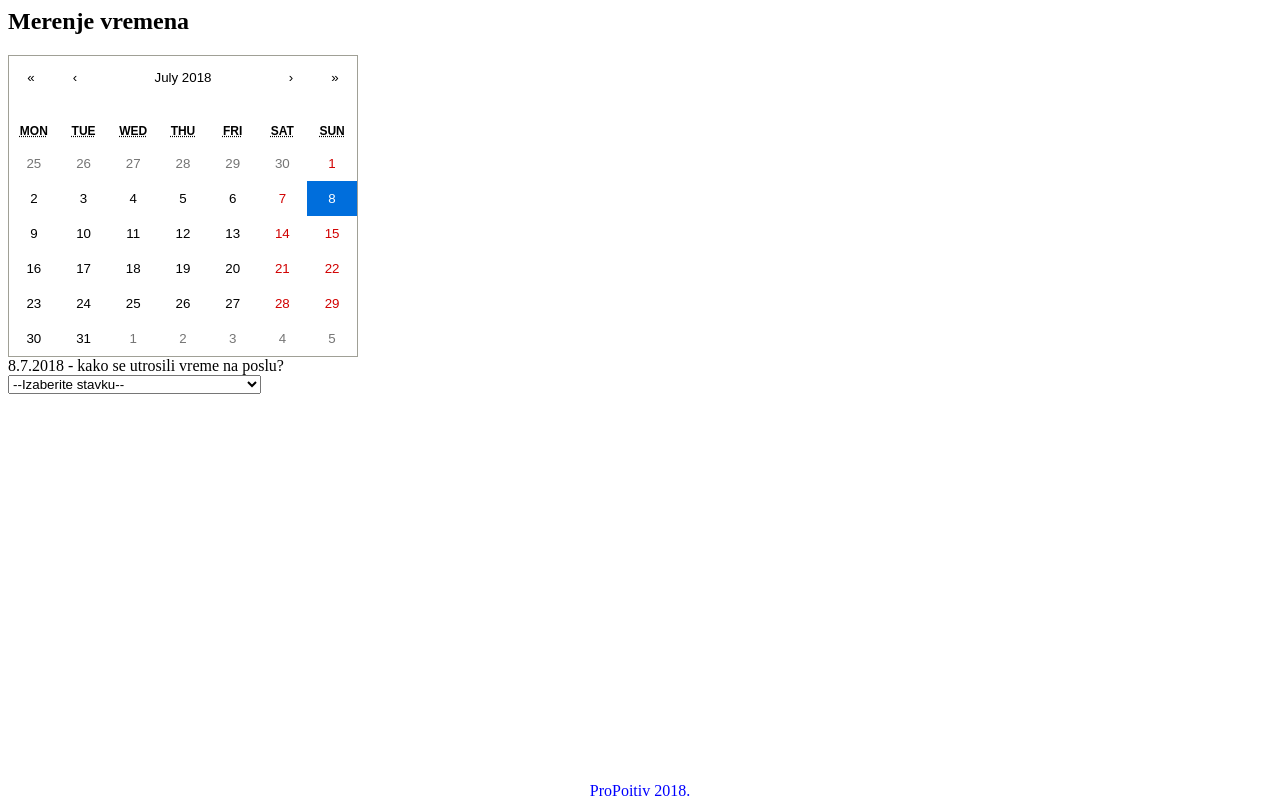
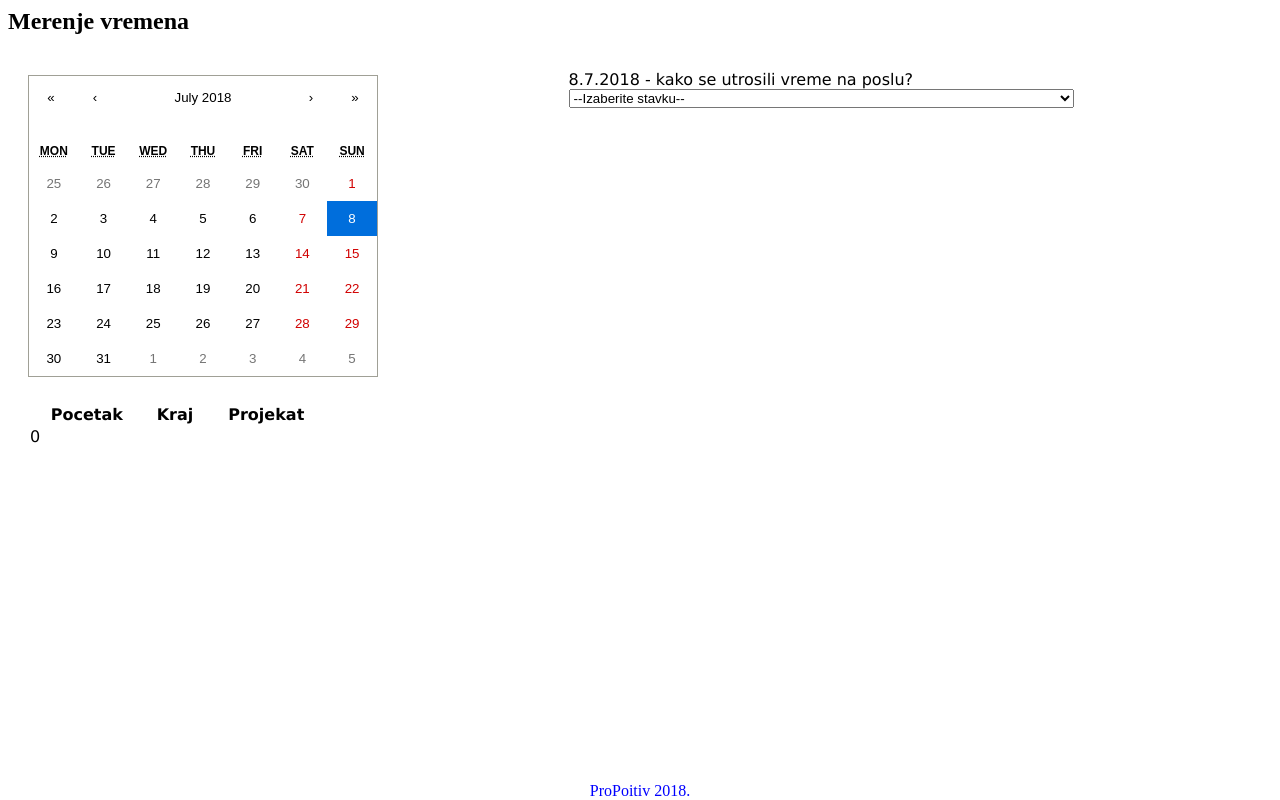
Before and after one commit to vladatr/Time, a React app: page / in a window 1280 px wide. Built offline with nearby package versions, Linux system fonts and the light colour scheme.

Commit message:
init 0.5

```diff
--- a/package.json
+++ b/package.json
@@ -18,6 +18,7 @@
   },
   "homepage": "https://github.com/vladatr/Time#readme",
   "dependencies": {
+    "axios": "^0.18.0",
     "react": "^16.4.1",
     "react-calendar": "^2.16.0",
     "react-dom": "^16.4.1",
--- a/src/Scene/InsertTime/components/SelectProjectTasks.js
+++ b/src/Scene/InsertTime/components/SelectProjectTasks.js
@@ -37,7 +37,7 @@ class SelectProjectTasks extends React.Component {
 
         return(
          <React.Fragment>
-          { korak>=0 &&  <div className="select-project-task1">
+          { korak>=0 &&  <div className="select-project select-project-task1">
                              <div>Programi</div>
                             <select onChange={this.onChangeSelect1}   value={selectedValues[0]}>
                                    <FirstItem />
@@ -45,7 +45,7 @@ class SelectProjectTasks extends React.Component {
                                 </select>
             </div> }
 
-        { korak>=1 && <div className="select-project-task2">
+        { korak>=1 && <div className="select-project select-project-task2">
                         <div>Postupci</div>
                         <select onChange={this.onChangeSelect2}   value={selectedValues[1]}>
                                 <FirstItem />
@@ -53,7 +53,7 @@ class SelectProjectTasks extends React.Component {
                                 </select>
               </div> }
 
-        { korak>=2 && <div className="select-project-task3">
+        { korak>=2 && <div className="select-project select-project-task3">
                         <div>Zadaci</div>
                         <select onChange={this.onChangeSelect3}   value={selectedValues[2]}>
                                 <FirstItem />
@@ -61,7 +61,7 @@ class SelectProjectTasks extends React.Component {
                                 </select>
            </div> }
 
-        { korak>=3 && <div className="select-project-task4">
+        { korak>=3 && <div className="select-project select-project-task4">
                          <div>Aktivnosti</div>
                             <select onChange={this.onChangeSelect4}   value={selectedValues[3]}>
                                     <FirstItem />
--- a/src/Scene/InsertTime/index.js
+++ b/src/Scene/InsertTime/index.js
@@ -1,7 +1,7 @@
 import React from 'react'
 import Calendar from 'react-calendar';
 
-
+import {dayList} from '../../api'
 import SelectProjectTasks from './components/SelectProjectTasks'
 import SelectProjectAdditional from './components/SelectProjectAdditional'
 import SelectOtherTasks from './components/SelectOtherTasks'
@@ -11,28 +11,55 @@ class InsertTime extends React.Component {
 
     state = {
         date: new Date(),
-        activitieType: 0
+        activityType: 0,
+        registrations: []
     }
 
     formatDate(date) {
         return date.getDate() + "." + (date.getMonth() + 1) + "." + date.getFullYear();
     }
+    formatDateMySQL(date) {
+        return  date.getFullYear() + "-" + (date.getMonth() + 1) + "-" +date.getDate()
+    }
 
-    onChangeDate = date => this.setState({ ...this.state, date })
+    onChangeDate = date => {
+        dayList("aca", this.formatDateMySQL(date))
+            .then( res => {
+                debugger
+                this.setState({registrations:res.data,  activityType: 0, date })
+            })
 
-    onChangeSelect = event => this.setState({...this.state, activitieType: event.target.value})
+    }
+
+    onChangeSelect = event => this.setState({...this.state, activityType: event.target.value})
+
+    componentDidMount() {
+
+    }
 
     render() {
+        const {date, activityType, registrations } = this.state
         return(
             <React.Fragment>
+                <div className="left">
                     <div className="section-calendar">
                         <Calendar
-                        onChange={this.onChange}
-                        value={this.state.date}
+                            onChange={this.onChangeDate}
+                            value={date}
                         />
                     </div>
-                <div className="naslov">{this.formatDate(this.state.date) }  - kako se utrosili vreme na poslu?</div>
-                <select value={this.state.activitieType} onChange={this.onChangeSelect.bind(this)} >
+                    <div className="section-day-overview">
+                        <table width="300px">
+                            <tr> <th>Pocetak</th> <th>Kraj</th> <th>Projekat</th> </tr>
+                         {registrations.length &&
+                                registrations.map( item => <tr><td>{item.begin}</td><td> {item.end} </td><td>{item.project} </td></tr> )}
+                        </table>
+                    </div>
+                </div>
+
+                <div className="select-project right">
+                    <div className="naslov">{this.formatDate(date) }  - kako se utrosili vreme na poslu?</div>
+                    <select value={activityType} onChange={this.onChangeSelect.bind(this)} >
                         <option value="0">--Izaberite stavku--</option>
                         <option value="1"> Aktivnosti na predmetu</option>
                         <option value="2">Aktivnosti vezane za predmet</option>
@@ -40,10 +67,11 @@ class InsertTime extends React.Component {
                         <option value="4">Vreme koje nije vezano za posao</option>
 
                     </select>
-                {this.state.activitieType==1 && <SelectProjectTasks /> }
-                {this.state.activitieType==2 && <SelectProjectAdditional /> }
-                {this.state.activitieType==3 && <SelectOtherTasks /> }
-                {this.state.activitieType==4 && <SelectNonProjectActivities /> }
+                    {activityType==1 && <SelectProjectTasks /> }
+                    {activityType==2 && <SelectProjectAdditional /> }
+                    {activityType==3 && <SelectOtherTasks /> }
+                    {activityType==4 && <SelectNonProjectActivities /> }
+                </div>
             </React.Fragment>
         )
     }
--- /dev/null
+++ b/src/api/index.js
@@ -0,0 +1,9 @@
+import axios from 'axios'
+
+export const dayList = (user, date) => {
+    return axios.get('http://94.127.6.8/time/api/get.php?name='+user+'&date='+date)
+    .then(res => {
+        debugger
+       return res
+    })
+}
--- a/src/style.css
+++ b/src/style.css
@@ -17,3 +17,23 @@
     color: blue;
     text-align: center;
  }
+
+ .left,  .right {
+     float: left;
+     padding: 20px;
+     width: 40%;
+ }
+
+ .right select {
+     width: 100%
+ }
+
+ .select-project {
+     padding: 15px;
+     font-family: "Verdana"
+ }
+
+ .section-day-overview {
+     margin-top: 25px;
+     font-family: "Verdana"
+ }
```
Also changed, not shown: 1 other file (tests, documents, lock files or other folders). Lines whose indentation alone changed are shown as unchanged.
